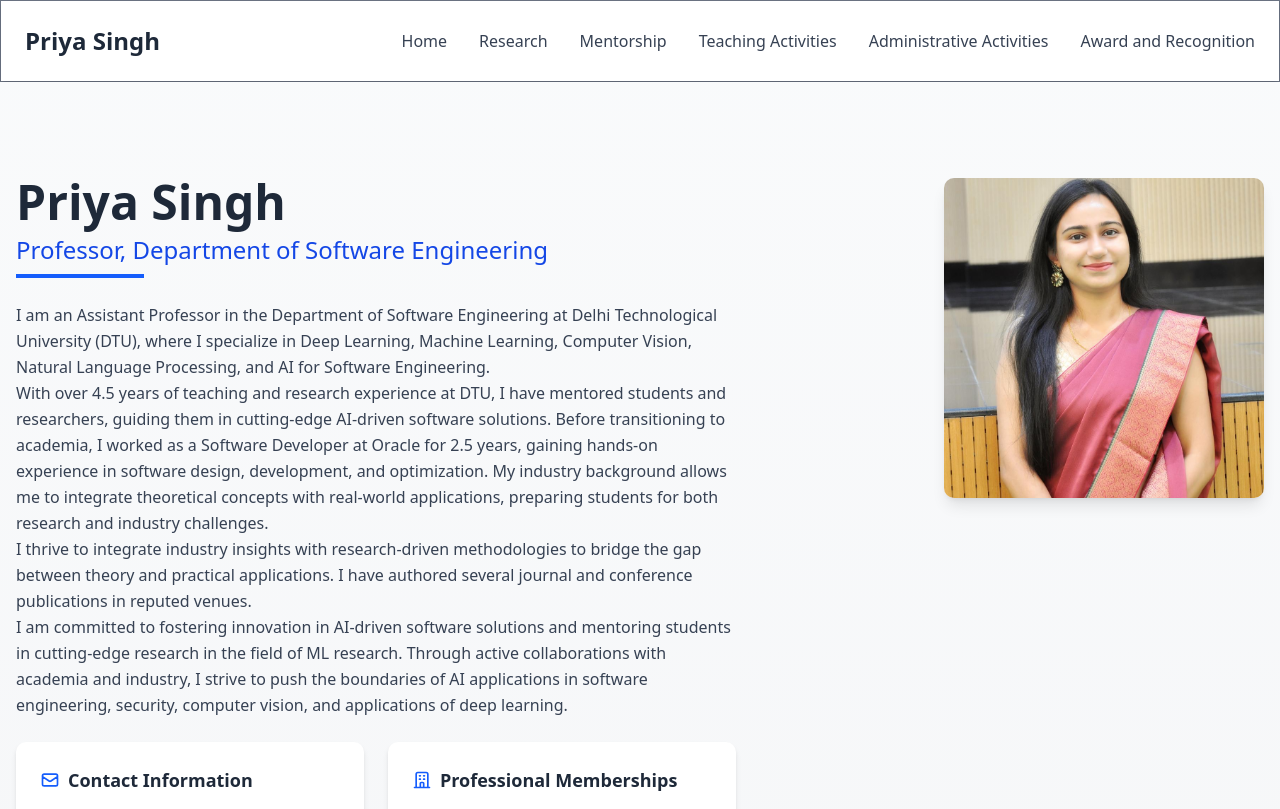
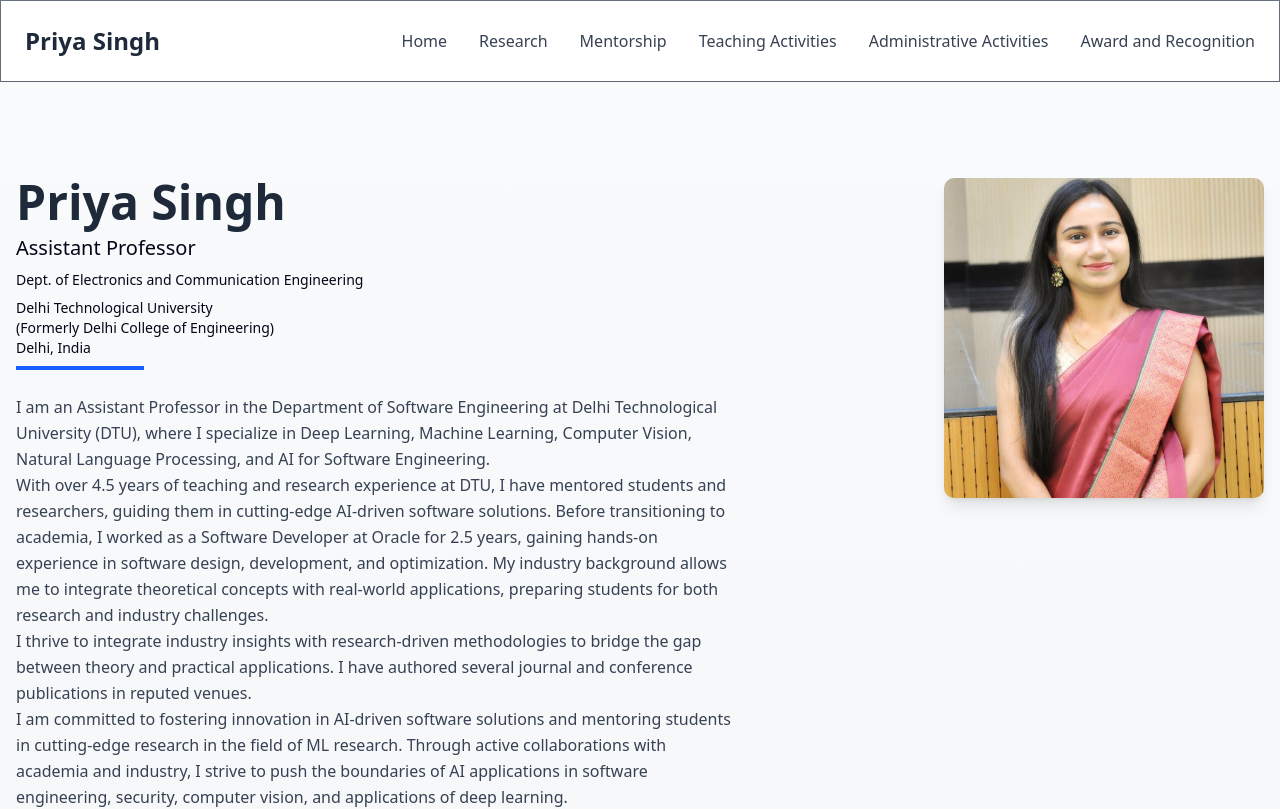
Before and after one commit to psingh-research/Priya-Singh, a React (Vite) app: page /Priya-Singh/home in a window 1280 px wide. Shown: the top 809 px of the page. Built offline with nearby package versions, Linux system fonts and the light colour scheme.

Commit message:
committed

```diff
--- a/src/Mycomponents/Home.jsx
+++ b/src/Mycomponents/Home.jsx
@@ -15,8 +15,18 @@ function Home() {
               <h1 className="text-4xl md:text-5xl font-bold text-gray-800">
                 Priya Singh
               </h1>
-              <h2 className="text-xl md:text-2xl font-medium text-blue-700">
-                Professor, Department of Software Engineering
+              <h2 className="text-xl md:text-xl font-medium text-gray-800-700">
+                Assistant Professor
+              </h2>
+              <h2 className="text-lg md:text-sm font-medium text-gray-800-700">
+                Dept. of Electronics and Communication Engineering
+              </h2>
+              <h2 className="text-xl md:text-sm font-medium text-gray-800-700">
+                Delhi Technological University
+                <br />
+                (Formerly Delhi College of Engineering)
+                <br />
+                Delhi, India
               </h2>
               <div className="h-1 w-32 bg-blue-600 mt-2"></div>
             </div>
@@ -254,7 +264,6 @@ function Home() {
             <div className="text-3xl font-bold text-blue-600">4+</div>
             <div className="text-gray-600 mt-2">Years Experience</div>
           </div>
-
         </div>
       </div>
     </div>
```
Also changed, not shown: 4 other files (tests, documents, lock files or other folders).
